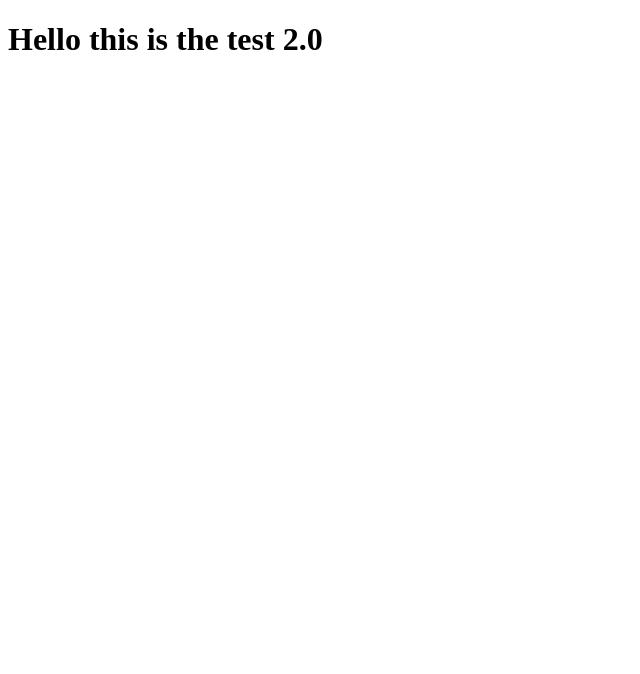
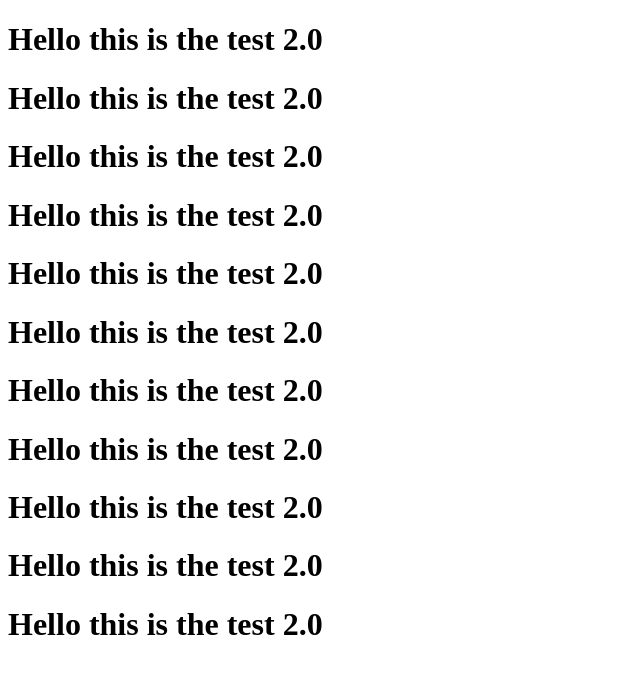
Before and after one commit to stackDevCentire/testdemo, a plain HTML site: page index.html in a window 1280 px wide. Shown: the whole page, without its empty margins (0-640 px from the left). Drawn offline with Linux system fonts and the light colour scheme.

Commit message:
Content changes

```diff
--- a/index.html
+++ b/index.html
@@ -7,5 +7,15 @@
 </head>
 <body>
     <h1>Hello this is the test 2.0</h1>
+    <h1>Hello this is the test 2.0</h1>
+    <h1>Hello this is the test 2.0</h1>
+    <h1>Hello this is the test 2.0</h1>
+    <h1>Hello this is the test 2.0</h1>
+    <h1>Hello this is the test 2.0</h1>
+    <h1>Hello this is the test 2.0</h1>
+    <h1>Hello this is the test 2.0</h1>
+    <h1>Hello this is the test 2.0</h1>
+    <h1>Hello this is the test 2.0</h1>
+    <h1>Hello this is the test 2.0</h1>
 </body>
 </html>
```
